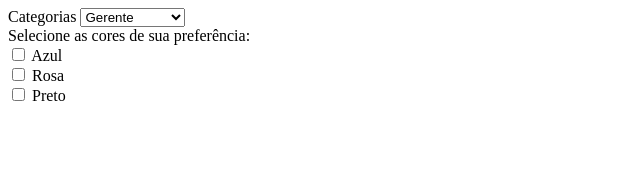
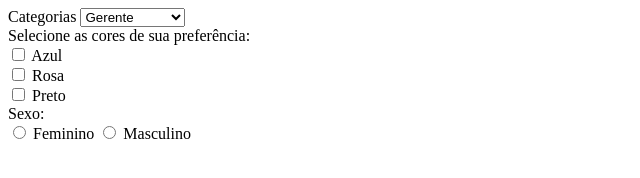
Before and after one commit to nathalialmeida/formulario, a plain HTML site: page index.html in a window 1280 px wide. Shown: the whole page, without its empty margins (0-640 px from the left). Drawn offline with Linux system fonts and the light colour scheme.

Commit message:
foi criado um radio para (sexo f/m)

```diff
--- a/index.html
+++ b/index.html
@@ -14,20 +14,28 @@
                 <option value="administrador">Administrador</option>
             </select>
         </div>
+
         <div>
             <label>Selecione as cores de sua preferência: </label>
             <br/>
             <input type="checkbox" name="blue" id="blue"/>
             <label for="blue">Azul</label>
             <br/>
-
             <input type="checkbox" name="pink" id="pink"/>
             <label for="pink">Rosa</label>
             <br/>
+            <input type="checkbox" name="black" id="black"/>
+            <label for="black">Preto</label>
+        </div>
 
-            <input type="checkbox" name="black" id="blak"/>
-            <label for="black">Preto</label>
+        <div>
+            <label>Sexo: </label>
             <br/>
+            <input type="radio" name="sexo" id="sexo_f" value="F"/>
+            <label for="sexo_f">Feminino</label>
+
+            <input type="radio" name="sexo" id="sexo_m" value="M"/>
+            <label for="sexo_m">Masculino</label>
         </div>
     </body>
 </html>
```
